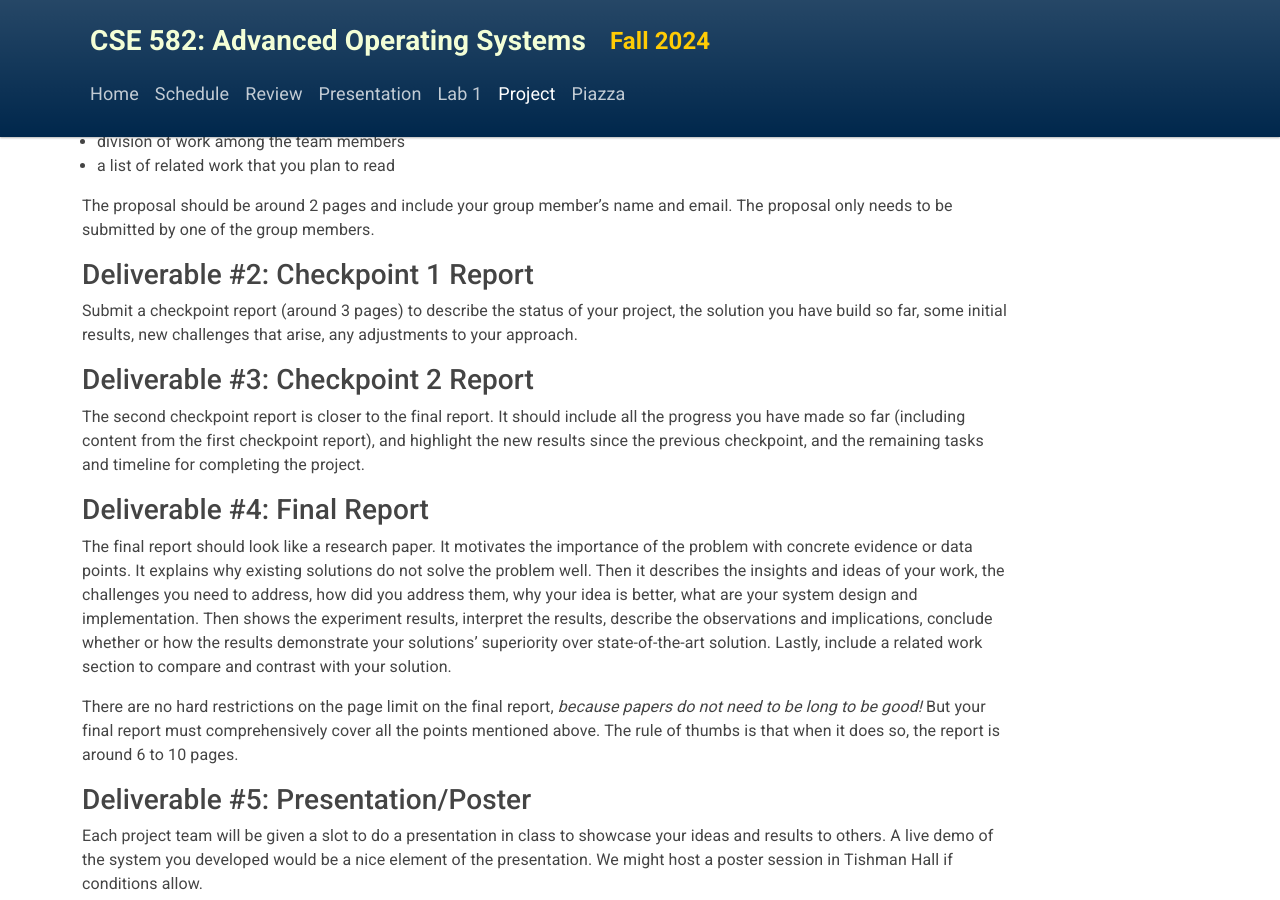
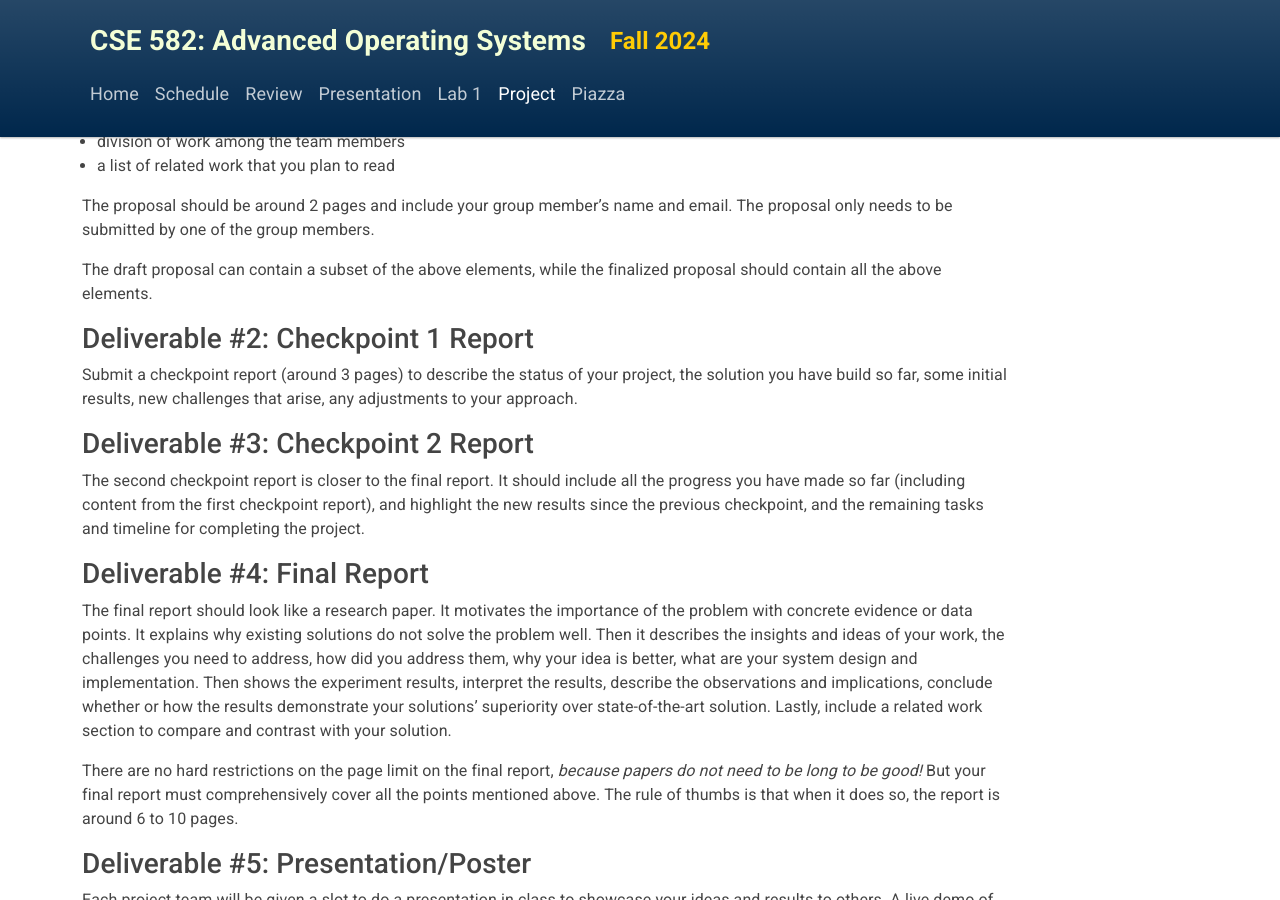
Before and after one commit to eecs582/eecs582.github.io, a Jekyll site: the page built from project.md, in a window 1280 px wide and 900 px high, scrolled down 1325 px. Built offline with Jekyll 4.4.1, drawn with Linux system fonts in a browser that asks for light colours.

Commit message:
update about draft

```diff
--- a/project.md
+++ b/project.md
@@ -91,6 +91,9 @@ In the proposal, briefly describe the following elements:
 The proposal should be around 2 pages and include your group member's name and email.
 The proposal only needs to be submitted by one of the group members.
 
+The draft proposal can contain a subset of the above elements, while the finalized
+proposal should contain all the above elements.
+
 ### Deliverable #2: Checkpoint 1 Report
 
 Submit a checkpoint report (around 3 pages) to describe the status of your
```
